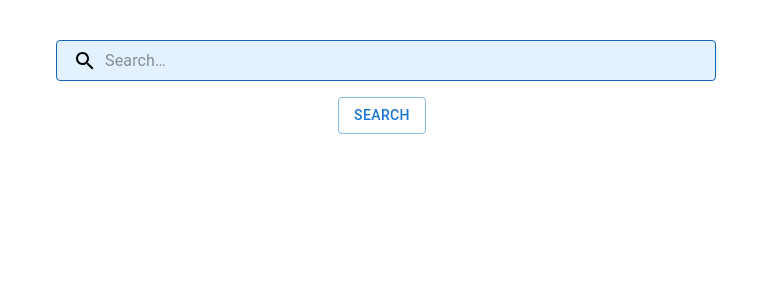
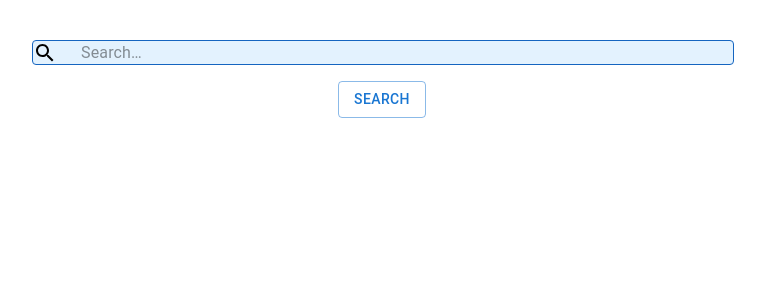
Before and after one commit to Tinameow/AnswerAlchemist, a React (Create React App) app in the folder frontend/: page /search in a window 1280 px wide. Shown: the top 300 px of the page, without its empty margins (258-1023 px from the left). Built offline with nearby package versions, Linux system fonts and the light colour scheme.

Commit message:
fix bugs

```diff
--- a/frontend/src/components/SearchBar.js
+++ b/frontend/src/components/SearchBar.js
@@ -14,17 +14,12 @@ const Search = styled('div')(({ theme }) => ({
   '&:hover': {
     backgroundColor: alpha(theme.palette.secondary.light, 0.25),
   },
-  marginRight: theme.spacing(2),
+  // marginRight: theme.spacing(2),
   marginLeft: 0,
-  width: '100%',
-  [theme.breakpoints.up('sm')]: {
-    marginLeft: theme.spacing(3),
-    width: 'auto',
-  },
+  width: '100%'
 }));
 
 const SearchIconWrapper = styled('div')(({ theme }) => ({
-  padding: theme.spacing(0, 2),
   height: '100%',
   position: 'absolute',
   pointerEvents: 'none',
@@ -36,14 +31,11 @@ const SearchIconWrapper = styled('div')(({ theme }) => ({
 const StyledInputBase = styled(InputBase)(({ theme }) => ({
   color: 'inherit',
   '& .MuiInputBase-input': {
-    padding: theme.spacing(1, 1, 1, 0),
     // vertical padding + font size from searchIcon
     paddingLeft: `calc(1em + ${theme.spacing(4)})`,
     transition: theme.transitions.create('width'),
-    width: '100%',
-    [theme.breakpoints.up('md')]: {
-      width: '20ch',
-    },
+    boxSizing: 'border-box',
+    width: '700px'
   },
 }));
 
--- a/frontend/src/pages/Search.js
+++ b/frontend/src/pages/Search.js
@@ -1,6 +1,6 @@
 import {useEffect, useState} from 'react';
 import {Link} from "react-router-dom";
-import {Box, Stack, Chip, Button, Paper} from '@mui/material';
+import {Box, Stack, Chip, Button, Paper, Typography} from '@mui/material';
 import SearchBar from '../components/SearchBar';
 import QnAItem from '../components/QnAItem';
 import {GetQnAList} from '../api/API';
@@ -90,9 +90,14 @@ function Search(props) {
         </Stack>
 
         {summary &&
-        <Paper elevation={3}>
-          <div dangerouslySetInnerHTML={{ __html: summary }} />
-        </Paper>
+          <Paper elevation={5} sx={{backgroundColor: '#f7f7f7', p:3}}>
+            <Typography variant="h5" sx={{mb:3}}>
+              Answer Summary
+            </Typography>
+            <Typography variant="body1">
+              <div dangerouslySetInnerHTML={{ __html: summary }} />
+            </Typography>
+          </Paper>
         }
 
         {!filteredResults ? false : (
```
Also changed, not shown: 2 other files (tests, documents, lock files or other folders).
